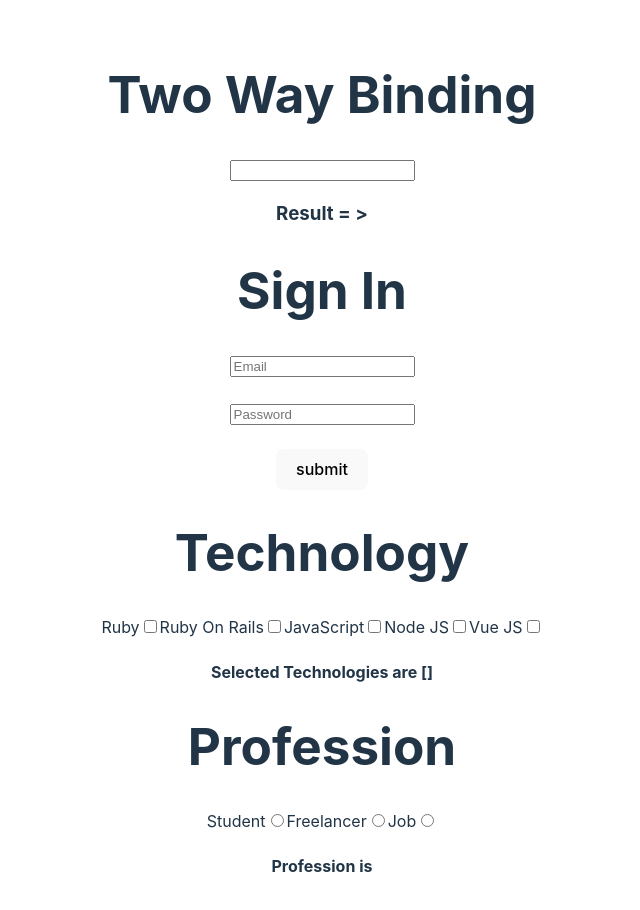
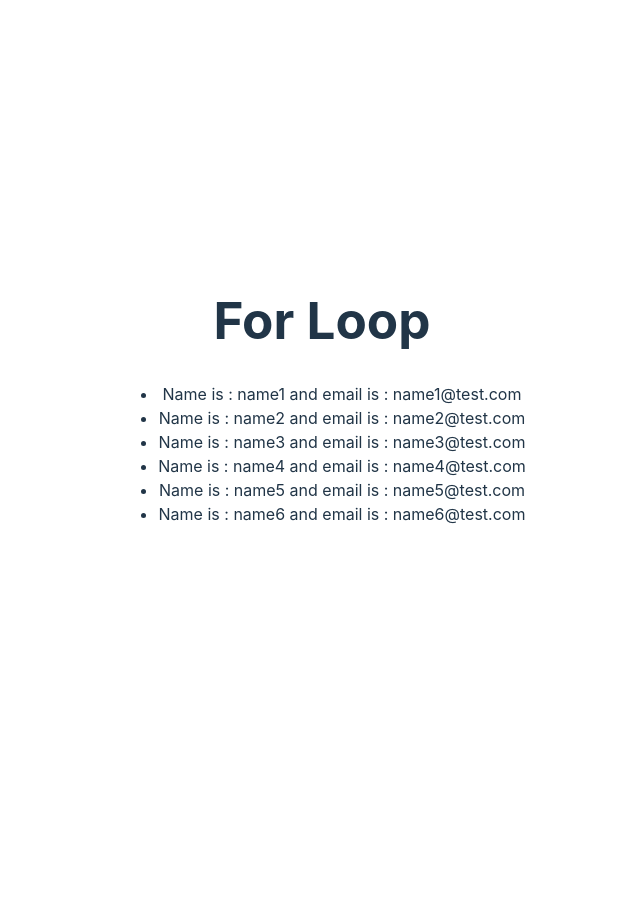
Before and after one commit to abdulQudoos7/vue-rails, a Vue app in the folder client/: page / in a window 1280 px wide. Shown: the top 910 px of the page, without its empty margins (318-958 px from the left). After the commit the page ends 800 px from the top, so only its background shows below. Built offline with nearby package versions, Linux system fonts and the light colour scheme.

Commit message:
coditional-rendering

```diff
--- a/client/src/App.vue
+++ b/client/src/App.vue
@@ -1,11 +1,13 @@
 <template>
   <div>
-    <!-- <Posts /> -->
-    <!-- <Interpolation /> -->
-    <!-- <Event /> -->
+    <!-- <Posts />
+    <Interpolation />
+    <Event />
     <TwoWayBinding />
     <SignIn />
-    <CheckBox />
+    <CheckBox /> -->
+    <!-- <ConditionalRendering /> -->
+    <ForLoop />
   </div>
 </template>
 
@@ -16,6 +18,8 @@ import Event from './components/Event.vue';
 import TwoWayBinding from './components/TwoWayBinding.vue';
 import SignIn from './components/SignIn.vue';
 import CheckBox from './components/Checkbox.vue'
+import ConditionalRendering from './components/ConditionalRendering.vue';
+import ForLoop from './components/ForLoop.vue';
 </script>
 
 <style scoped>
--- /dev/null
+++ b/client/src/components/ConditionalRendering.vue
@@ -0,0 +1,19 @@
+<template>
+    <h1>Conditional Rendering</h1>
+    <p v-if="toggle">If condition</p>
+    <p v-else>Else condition</p>
+    <button @click="toggle= !toggle" >toggle</button>
+
+
+</template>
+<script>
+export default{
+    name: 'ConditionalRendering',
+    data(){
+        return{
+            toggle:true,
+        }
+    },
+}
+</script>
+<style></style>
--- /dev/null
+++ b/client/src/components/ForLoop.vue
@@ -0,0 +1,52 @@
+<template>
+    <h1>For Loop</h1>
+    <ul>
+        <li v-for="post in post" :key="post.id">Name is : {{ post.name }} and email is : {{ post.email   }}</li>
+    </ul>
+
+    <!-- <p>{{ API_URL }}</p> -->
+
+
+</template>
+<script>
+export default{
+    name: 'ForLoop',
+    data(){
+        return{
+            post:[
+            {
+                name: 'name1',
+                email: 'name1@test.com',
+                phone: '111-111-1111'
+            },
+            {
+                name: 'name2',
+                email: 'name2@test.com',
+                phone: '111-111-1111'
+            },
+            {
+                name: 'name3',
+                email: 'name3@test.com',
+                phone: '111-111-1111'
+            },
+            {
+                name: 'name4',
+                email: 'name4@test.com',
+                phone: '111-111-1111'
+            },
+            {
+                name: 'name5',
+                email: 'name5@test.com',
+                phone: '111-111-1111'
+            },
+            {
+                name: 'name6',
+                email: 'name6@test.com',
+                phone: '111-111-1111'
+            },
+        ]
+        }
+    },
+}
+</script>
+<style></style>
```
